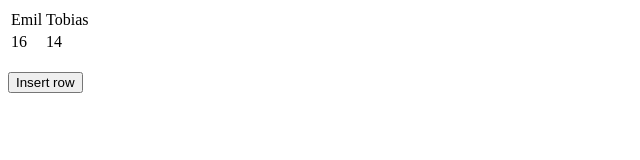
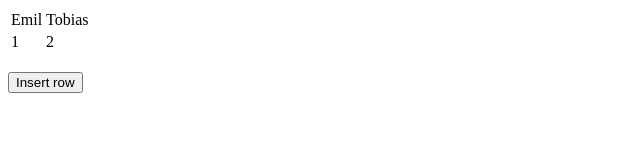
Before and after one commit to indieg21/javascript-problems, a plain HTML site: page dom-problems/Problem-3/index.html in a window 1280 px wide. Shown: the full height of the page, 0-640 px from the left. Drawn offline with Linux system fonts and the light colour scheme.

Commit message:
Updated notes

```diff
--- a/dom-problems/Problem-3/index.html
+++ b/dom-problems/Problem-3/index.html
@@ -16,8 +16,8 @@
         <td>Tobias</td>
       </tr>
       <tr>
-        <td>16</td>
-        <td>14</td>
+        <td>1</td>
+        <td>2</td>
       </tr>
     </table>
     <br />
--- a/dom-problems/Problem-3/script.js
+++ b/dom-problems/Problem-3/script.js
@@ -3,6 +3,9 @@
 Create a basic HTML page with a table and two rows in it.
 
 Then, write a JavaScript function to add rows to a table.
+
+step:1 Add table of two rows in html
+step:2 Create a function that will assign rows to the table
 
 */
 function insert_Row()
```
